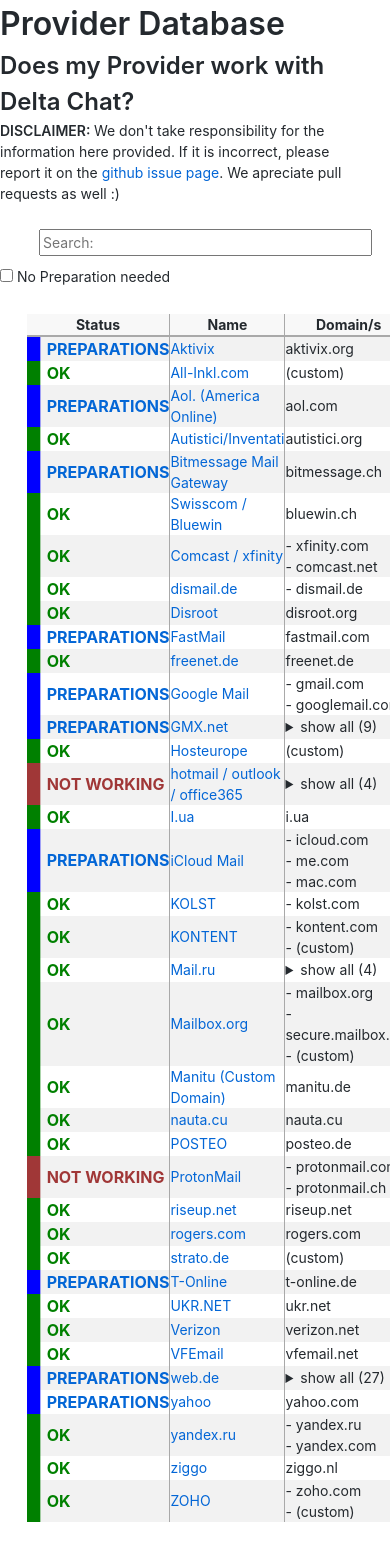
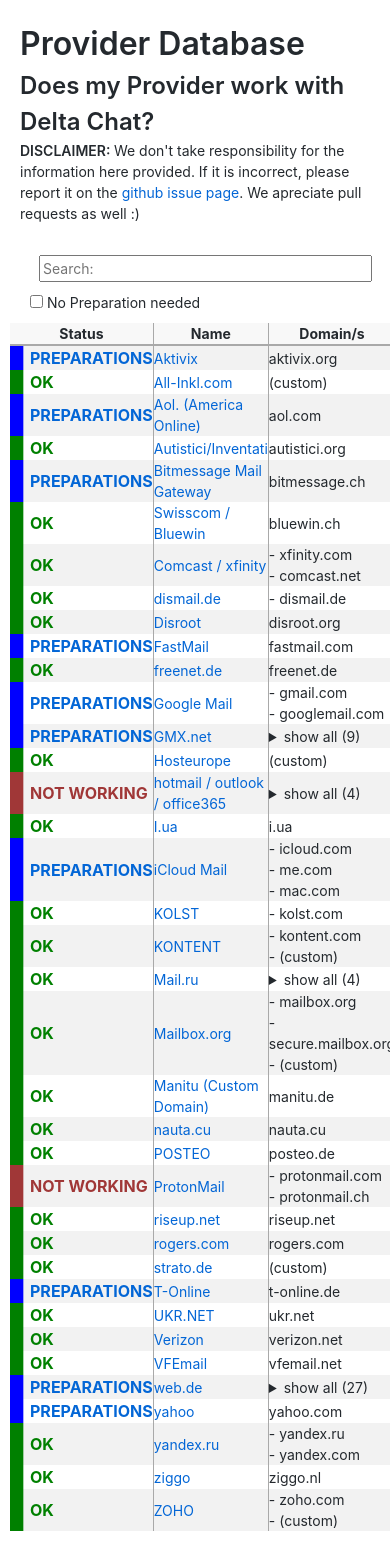
Before and after one commit to deltachat/provider-db, a Jekyll site: the page built from index.html, in a window 390 px wide. Built offline with Jekyll 4.4.1, drawn with Linux system fonts in a browser that asks for light colours.

Commit message:
tweak mobile view

```diff
--- a/assets/styles.css
+++ b/assets/styles.css
@@ -50,7 +50,8 @@
 table{
   border-collapse: collapse;
   min-width: calc(100% - 40pt);
-  margin: 20pt
+  margin: 10px;
+  overflow-x: scroll;
 
 }
 
@@ -117,6 +118,13 @@
 }
 
 body>div, body>p, body>h2 { margin: 1em; }
+
+.filter {
+    margin-left: 30px;
+}
+main {
+    margin: 20px;
+}
 
 
 @media only screen and (min-width: 600px) {
```
